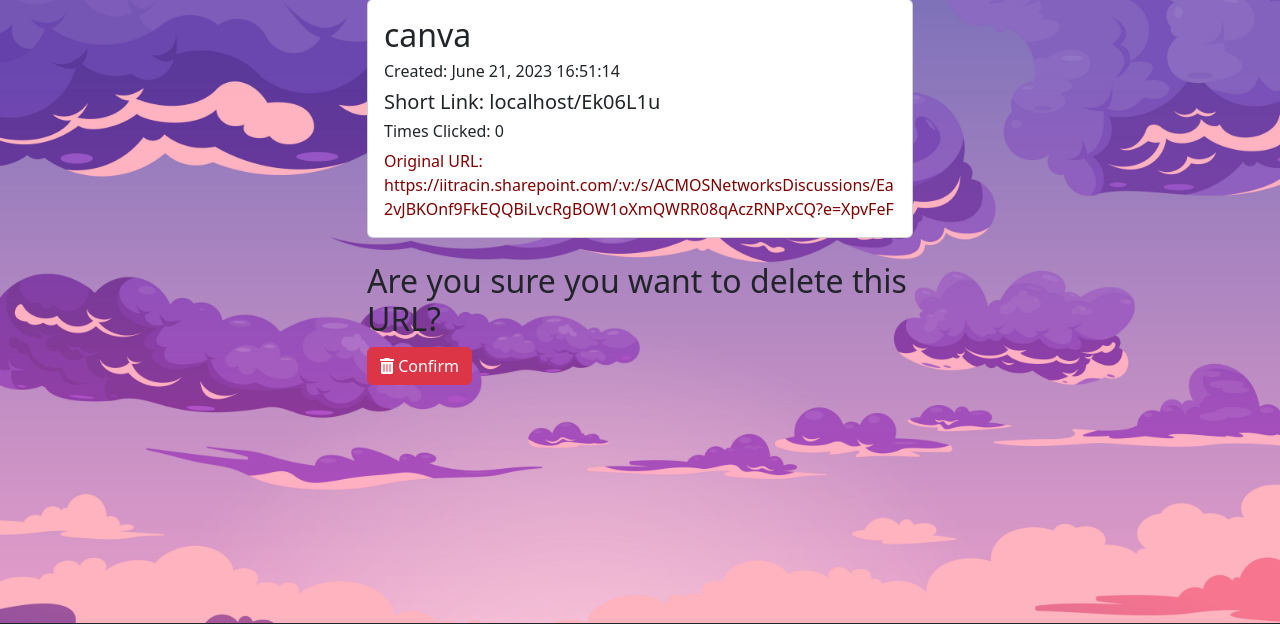
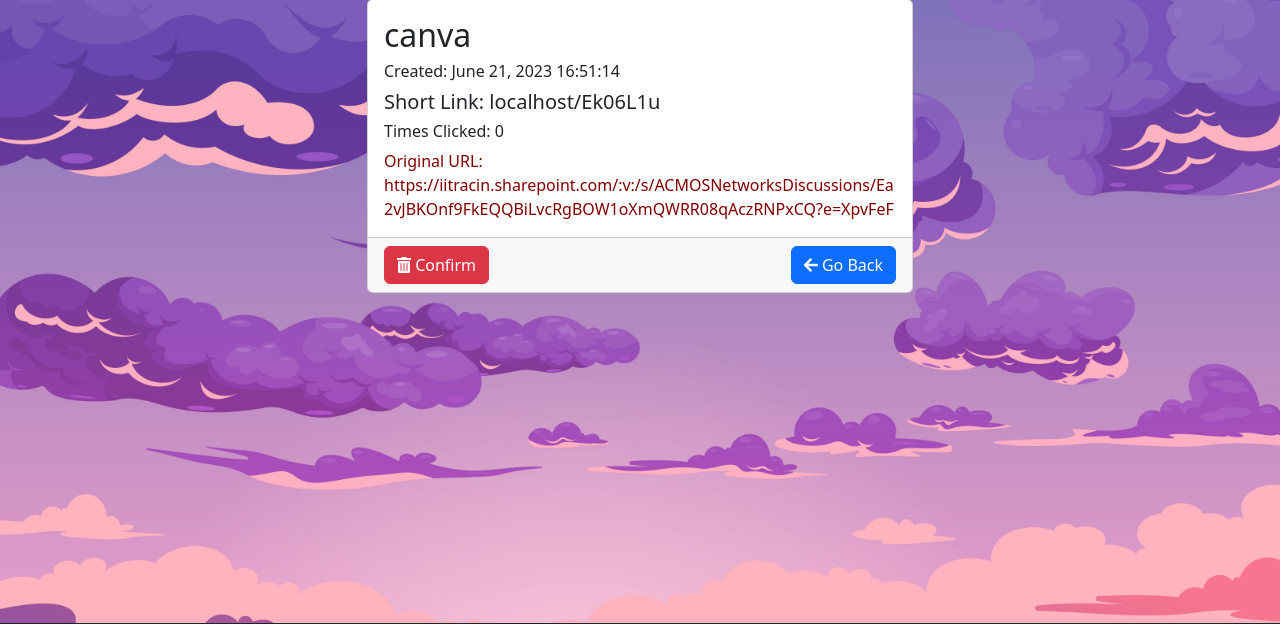
Before and after one commit to EGhost98/Chibi_URL, a Django app: page /delete/78 in a window 1280 px wide. Shown: the part 121-745 px from the top of the page. Run offline with Django 4.2, Linux system fonts and the light colour scheme; a user stored in the database is signed in; data comes from the database, SQL or seed files in the repository; both versions use the stored data as it was after the commit.

Commit message:
Delete page updated

```diff
--- a/core/settings.py
+++ b/core/settings.py
@@ -102,6 +102,12 @@ AUTH_PASSWORD_VALIDATORS = [
     },
 ]
 
+CACHES = {
+    'default': {
+        'BACKEND': 'django.core.cache.backends.locmem.LocMemCache',
+        'LOCATION': 'unique-snowflake',
+    }
+}
 
 # Internationalization
 # https://docs.djangoproject.com/en/4.2/topics/i18n/
--- a/tinyurl/templates/tinyurl/delete.html
+++ b/tinyurl/templates/tinyurl/delete.html
@@ -1,4 +1,4 @@
-{% extends 'tinyurl/base.html' %}
+{% extends "tinyurl/base.html" %}
 
 {% block body %}
 <link rel="stylesheet" href="https://cdnjs.cloudflare.com/ajax/libs/font-awesome/5.15.3/css/all.min.css"/>
@@ -14,23 +14,25 @@
                     <h6 class="card-title">Times Clicked: {{ itm.times_followed }}</h6>
                     <p class="card-text lemon-green">Original URL: {{ itm.long_url }}</p>
                 </div>
+                <div class="card-footer">
+                    <div class="d-flex justify-content-between">
+                        <form method="POST">
+                            {% csrf_token %}
+                            <button type="submit" class="btn btn-danger"><i class="fas fa-trash-alt"></i> Confirm</button>
+                        </form>
+                        <a href="javascript:history.back()" class="btn btn-primary">
+                            <i class="fas fa-arrow-left"></i> Go Back
+                        </a>
+                    </div>
+                </div>
             </div>
-        </div>
-    </div>
-    <div class="row justify-content-center">
-        <div class="col-md-6">
-            <h2>Are you sure you want to delete this URL?</h2>
-            <form method="POST">
-                {% csrf_token %}
-                <button type="submit" class="btn btn-danger"><i class="fas fa-trash-alt"></i> Confirm</button>
-            </form>
         </div>
     </div>
 </div>
 
 <style>
     .lemon-green {
-        color: maroon; /* Updated color to maroon */
+        color: maroon;
     }
 </style>
 {% endblock body %}
--- a/tinyurl/views.py
+++ b/tinyurl/views.py
@@ -7,8 +7,10 @@ from django.utils.decorators import method_decorator
 from django.contrib.auth.decorators import login_required
 from django.core.paginator import Paginator
 from django.views.decorators.csrf import csrf_protect
+from django.views.decorators.cache import cache_page
 
 # @method_decorator(login_required, name='dispatch')
+# @method_decorator(cache_page(60 * 1440), name='dispatch')
 class index(View):
     template_name = 'tinyurl/home.html'
     form_class = ShortenerForm
@@ -46,6 +48,7 @@ def redirect_url(request, shortened_part):
     except Shortener.DoesNotExist:
         return render(request, 'tinyurl/404.html', status=404) # Custom 404 Errors
 
+# @cache_page(60 * 1440)
 def myurls(request):
     template = 'tinyurl/myurls.html'
     context = {}
```
Also changed, not shown: db.sqlite3, static/background.jpg, 1 other file.
